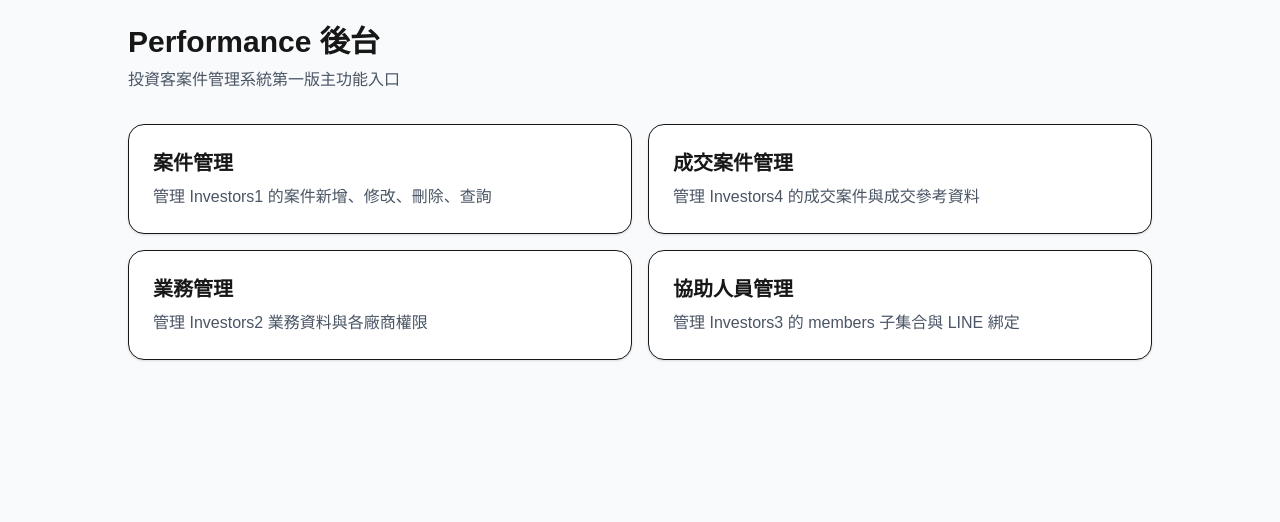
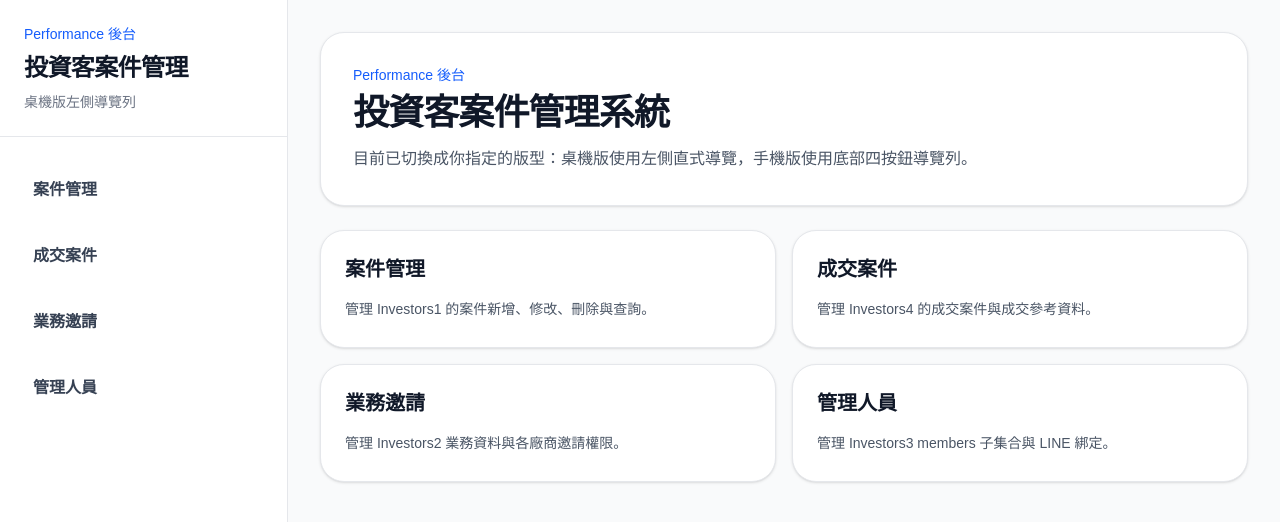
Before and after one commit to yogoHome/nextjs-performance, a Next.js app: page / in a window 1280 px wide. Shown: the top 522 px of the page. Built offline with nearby package versions, Linux system fonts and the light colour scheme.

Commit message:
改成桌機左側導覽與手機底部四按鈕

```diff
--- /dev/null
+++ b/src/app/components/AppShell.tsx
@@ -0,0 +1,99 @@
+"use client";
+
+import Link from "next/link";
+import { usePathname } from "next/navigation";
+import type { ReactNode } from "react";
+
+type NavItem = {
+  href: string;
+  desktopLabel: string;
+  mobileLabel: string;
+};
+
+const navItems: NavItem[] = [
+  { href: "/cases", desktopLabel: "案件管理", mobileLabel: "案件" },
+  { href: "/deals", desktopLabel: "成交案件", mobileLabel: "成交" },
+  { href: "/agents", desktopLabel: "業務邀請", mobileLabel: "業務" },
+  { href: "/managers", desktopLabel: "管理人員", mobileLabel: "管理" },
+];
+
+function isItemActive(pathname: string, href: string) {
+  if (href === "/") return pathname === "/";
+  return pathname === href || pathname.startsWith(`${href}/`);
+}
+
+export default function AppShell({ children }: { children: ReactNode }) {
+  const pathname = usePathname();
+  const isLoginPage = pathname === "/login" || pathname.startsWith("/login/");
+
+  if (isLoginPage) {
+    return <>{children}</>;
+  }
+
+  return (
+    <div className="min-h-screen bg-gray-50 text-gray-900">
+      <div className="mx-auto flex min-h-screen max-w-7xl">
+        <aside className="hidden w-72 shrink-0 border-r border-gray-200 bg-white md:flex md:flex-col">
+          <div className="border-b border-gray-200 px-6 py-6">
+            <Link href="/" className="block">
+              <p className="text-sm font-medium text-blue-600">Performance 後台</p>
+              <h1 className="mt-2 text-2xl font-bold tracking-tight">投資客案件管理</h1>
+              <p className="mt-2 text-sm text-gray-500">桌機版左側導覽列</p>
+            </Link>
+          </div>
+
+          <nav className="flex-1 space-y-2 px-4 py-6">
+            {navItems.map((item) => {
+              const active = isItemActive(pathname, item.href);
+              return (
+                <Link
+                  key={item.href}
+                  href={item.href}
+                  className={[
+                    "flex items-center rounded-2xl border px-4 py-4 text-base font-semibold transition",
+                    active
+                      ? "border-blue-600 bg-blue-50 text-blue-700 shadow-sm"
+                      : "border-transparent bg-white text-gray-700 hover:border-gray-200 hover:bg-gray-50",
+                  ].join(" ")}
+                >
+                  {item.desktopLabel}
+                </Link>
+              );
+            })}
+          </nav>
+        </aside>
+
+        <div className="flex min-h-screen min-w-0 flex-1 flex-col">
+          <header className="border-b border-gray-200 bg-white px-4 py-4 md:hidden">
+            <Link href="/" className="block">
+              <p className="text-xs font-medium text-blue-600">Performance 後台</p>
+              <p className="mt-1 text-lg font-bold">投資客案件管理</p>
+            </Link>
+          </header>
+
+          <main className="flex-1 pb-24 md:pb-0">{children}</main>
+        </div>
+      </div>
+
+      <nav className="fixed inset-x-0 bottom-0 z-50 border-t border-gray-200 bg-white shadow-[0_-4px_20px_rgba(0,0,0,0.08)] md:hidden">
+        <div className="grid grid-cols-4">
+          {navItems.map((item) => {
+            const active = isItemActive(pathname, item.href);
+            return (
+              <Link
+                key={item.href}
+                href={item.href}
+                className={[
+                  "flex min-h-[64px] flex-col items-center justify-center px-2 text-xs font-semibold transition",
+                  active ? "text-blue-600" : "text-gray-500",
+                ].join(" ")}
+              >
+                <span>{item.mobileLabel}</span>
+              </Link>
+            );
+          })}
+        </div>
+      </nav>
+    </div>
+  );
+}
--- a/src/app/layout.tsx
+++ b/src/app/layout.tsx
@@ -1,6 +1,7 @@
 import type { Metadata } from "next";
 import { Geist, Geist_Mono } from "next/font/google";
 import "./globals.css";
+import AppShell from "./components/AppShell";
 
 const geistSans = Geist({
   variable: "--font-geist-sans",
@@ -13,8 +14,8 @@ const geistMono = Geist_Mono({
 });
 
 export const metadata: Metadata = {
-  title: "Create Next App",
-  description: "Generated by create next app",
+  title: "Performance 後台",
+  description: "投資客案件管理系統",
 };
 
 export default function RootLayout({
@@ -27,7 +28,7 @@ export default function RootLayout({
       lang="en"
       className={`${geistSans.variable} ${geistMono.variable} h-full antialiased`}
     >
-      <body className="min-h-full flex flex-col">{children}</body>
+      <body className="min-h-full"><AppShell>{children}</AppShell></body>
     </html>
   );
 }
--- a/src/app/page.tsx
+++ b/src/app/page.tsx
@@ -1,55 +1,52 @@
 import Link from "next/link";
+
+const quickLinks = [
+  {
+    href: "/cases",
+    title: "案件管理",
+    description: "管理 Investors1 的案件新增、修改、刪除與查詢。",
+  },
+  {
+    href: "/deals",
+    title: "成交案件",
+    description: "管理 Investors4 的成交案件與成交參考資料。",
+  },
+  {
+    href: "/agents",
+    title: "業務邀請",
+    description: "管理 Investors2 業務資料與各廠商邀請權限。",
+  },
+  {
+    href: "/managers",
+    title: "管理人員",
+    description: "管理 Investors3 members 子集合與 LINE 綁定。",
+  },
+];
 
 export default function HomePage() {
   return (
-    <main className="min-h-screen bg-gray-50 p-6">
-      <div className="max-w-5xl mx-auto">
-        <h1 className="text-3xl font-bold mb-2">Performance 後台</h1>
-        <p className="text-gray-600 mb-8">
-          投資客案件管理系統第一版主功能入口
-        </p>
+    <main className="min-h-full p-4 md:p-8">
+      <div className="mx-auto max-w-5xl space-y-6">
+        <section className="rounded-3xl border border-gray-200 bg-white p-6 shadow-sm md:p-8">
+          <p className="text-sm font-medium text-blue-600">Performance 後台</p>
+          <h1 className="mt-2 text-3xl font-bold tracking-tight md:text-4xl">投資客案件管理系統</h1>
+          <p className="mt-3 text-sm leading-7 text-gray-600 md:text-base">
+            目前已切換成你指定的版型：桌機版使用左側直式導覽，手機版使用底部四按鈕導覽列。
+          </p>
+        </section>
 
-        <div className="grid grid-cols-1 md:grid-cols-2 gap-4">
-          <Link
-            href="/cases"
-            className="rounded-2xl bg-white shadow p-6 border hover:shadow-md"
-          >
-            <h2 className="text-xl font-semibold mb-2">案件管理</h2>
-            <p className="text-gray-600">
-              管理 Investors1 的案件新增、修改、刪除、查詢
-            </p>
-          </Link>
-
-          <Link
-            href="/deals"
-            className="rounded-2xl bg-white shadow p-6 border hover:shadow-md"
-          >
-            <h2 className="text-xl font-semibold mb-2">成交案件管理</h2>
-            <p className="text-gray-600">
-              管理 Investors4 的成交案件與成交參考資料
-            </p>
-          </Link>
-
-          <Link
-            href="/agents"
-            className="rounded-2xl bg-white shadow p-6 border hover:shadow-md"
-          >
-            <h2 className="text-xl font-semibold mb-2">業務管理</h2>
-            <p className="text-gray-600">
-              管理 Investors2 業務資料與各廠商權限
-            </p>
-          </Link>
-
-          <Link
-            href="/managers"
-            className="rounded-2xl bg-white shadow p-6 border hover:shadow-md"
-          >
-            <h2 className="text-xl font-semibold mb-2">協助人員管理</h2>
-            <p className="text-gray-600">
-              管理 Investors3 的 members 子集合與 LINE 綁定
-            </p>
-          </Link>
-        </div>
+        <section className="grid grid-cols-1 gap-4 md:grid-cols-2">
+          {quickLinks.map((item) => (
+            <Link
+              key={item.href}
+              href={item.href}
+              className="rounded-3xl border border-gray-200 bg-white p-6 shadow-sm transition hover:-translate-y-0.5 hover:shadow-md"
+            >
+              <h2 className="text-xl font-semibold">{item.title}</h2>
+              <p className="mt-3 text-sm leading-7 text-gray-600">{item.description}</p>
+            </Link>
+          ))}
+        </section>
       </div>
     </main>
   );
```
Also changed, not shown: 2 other files (tests, documents, lock files or other folders).
